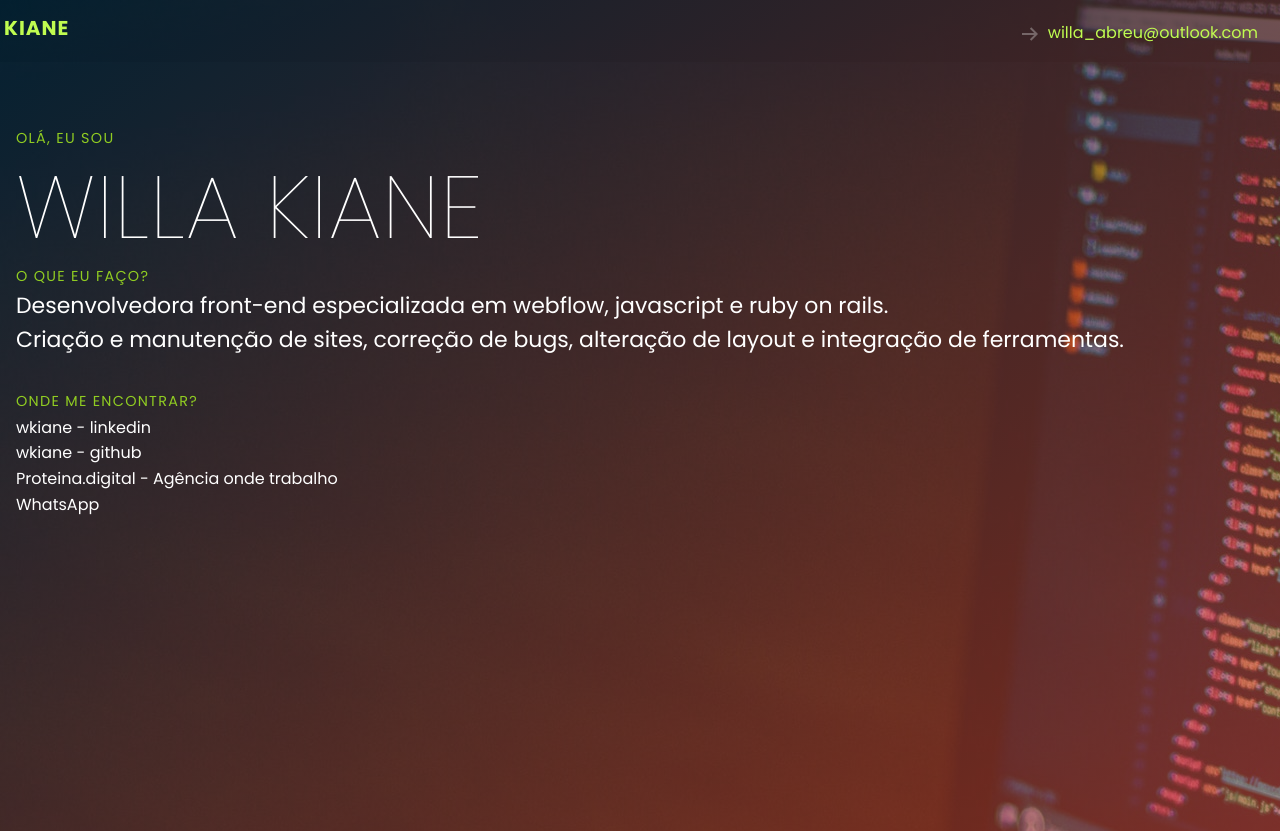
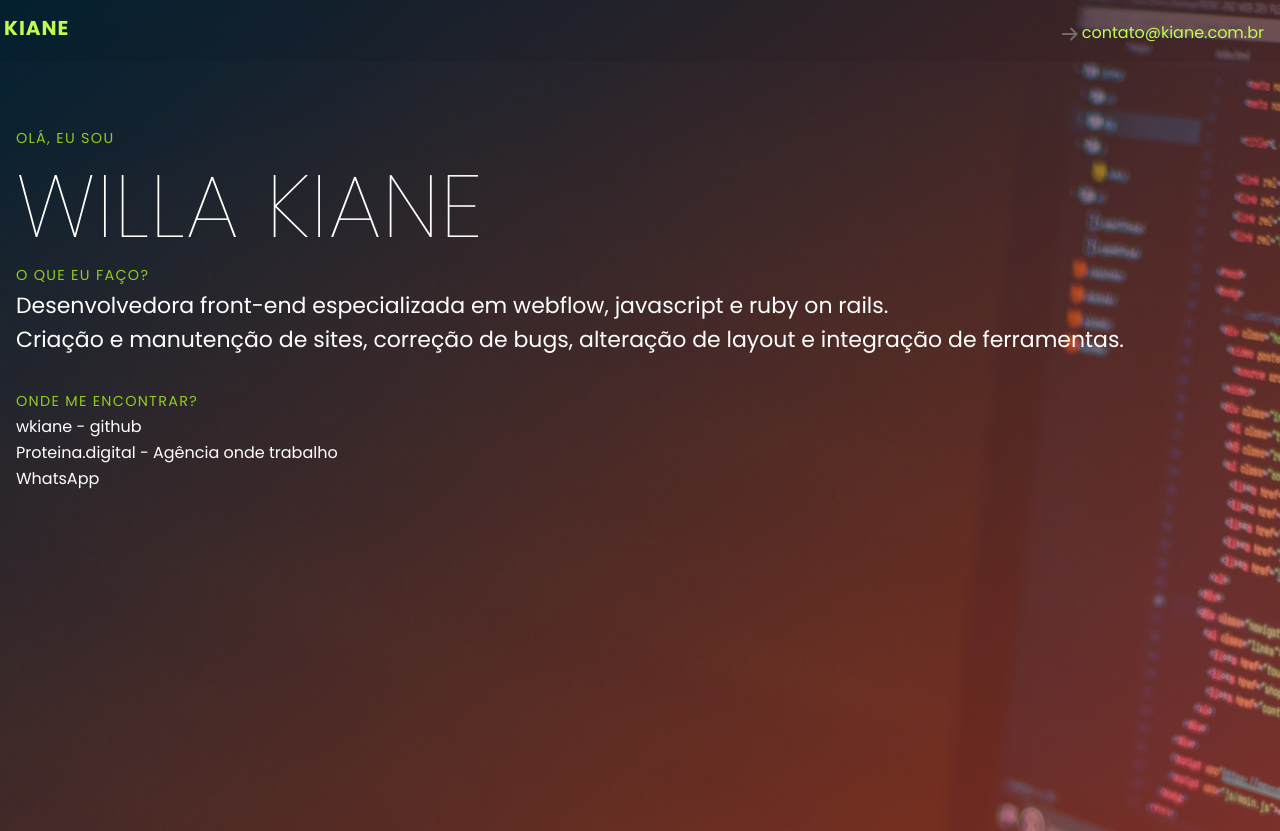
Before and after one commit to wkiane/wkiane.github.io, a plain HTML site: page teste.html in a window 1280 px wide. Shown: the top 831 px of the page. Drawn offline with nearby package versions, Linux system fonts and the light colour scheme.

Commit message:
email prof

```diff
--- a/teste.html
+++ b/teste.html
@@ -32,7 +32,7 @@
                                         <svg height="14" viewBox="0 0 16 14" width="16" xmlns="http://www.w3.org/2000/svg">
                                             <polygon fill="#FFFFFF" points="9.3 .3 7.9 1.7 12.2 6 0 6 0 8 12.2 8 7.9 12.3 9.3 13.7 16 7" opacity=".305"></polygon>
                                         </svg>
-                                        <button class="email-link shake">willa_abreu@outlook.com</button>
+                                        <a class="email-link shake" href="mailto:contato@kiane.com.br">contato@kiane.com.br</a>
                                     </div>
                                 </nav>
                                 </div>
@@ -71,7 +71,7 @@
                                         <div class="hero__slogan"></div>
                                         <p class="hero__eyebrow eyebrow">Onde me encontrar?</p>
                                         <ul>
-                                            <li class="shake text-light"><a target="_blank" href="#">wkiane - linkedin</a></li><br>
+                                            <!-- <li class="shake text-light"><a target="_blank" href="#">wkiane - linkedin</a></li><br> -->
                                             <li class="shake text-light"><a target="_blank" href="https://github.com/wkiane">wkiane - github</a></li><br>
                                             <li class="shake text-light"><a target="_blank" href="https://proteina.digital">Proteina.digital - Agência onde trabalho</a></li><br>
                                             <li class="shake text-light"><a target="_blank" href="https://api.whatsapp.com/send?phone=55021979451534">WhatsApp</a></li>
@@ -221,17 +221,16 @@
                                             Ops! Algo deu errado.
                                           </div>
                                     </div>
-                                    <!-- <h2 class="footer__title big-title">Contato</h2><br><br> -->
                                     <form method="POST" id="form_footer">
-                                      <!-- nome -->
+
                                       <div class="field">
                                         <input type="text" name="name" class="input" placeholder="Seu nome">
                                       </div>
-                                      <!-- email -->
+
                                       <div class="field">
                                         <input type="email" name="email" class="input" placeholder="Seu Email">
                                       </div>
-                                      <!-- mensagem -->
+
                                       <div class="field">
                                         <textarea class="textarea" name="message" placeholder="Sua mensagem"></textarea>
                                       </div>
```
